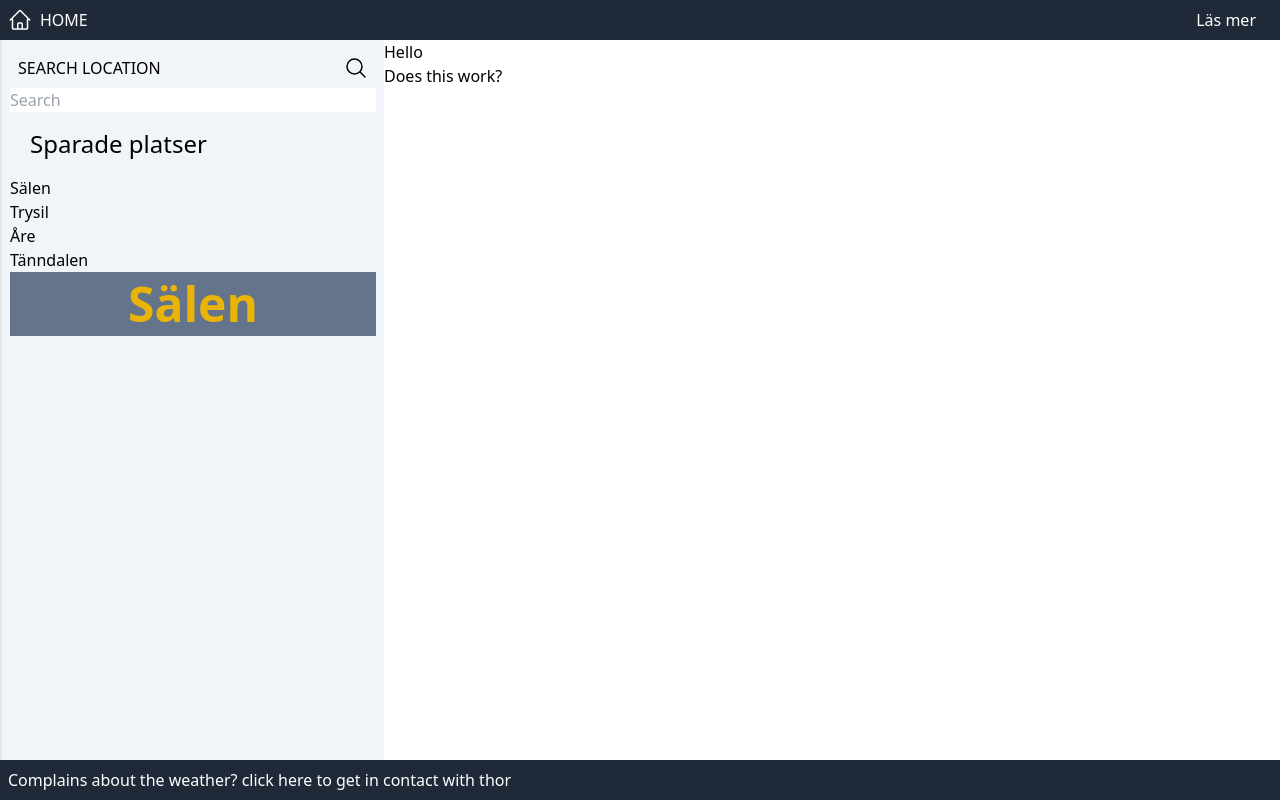
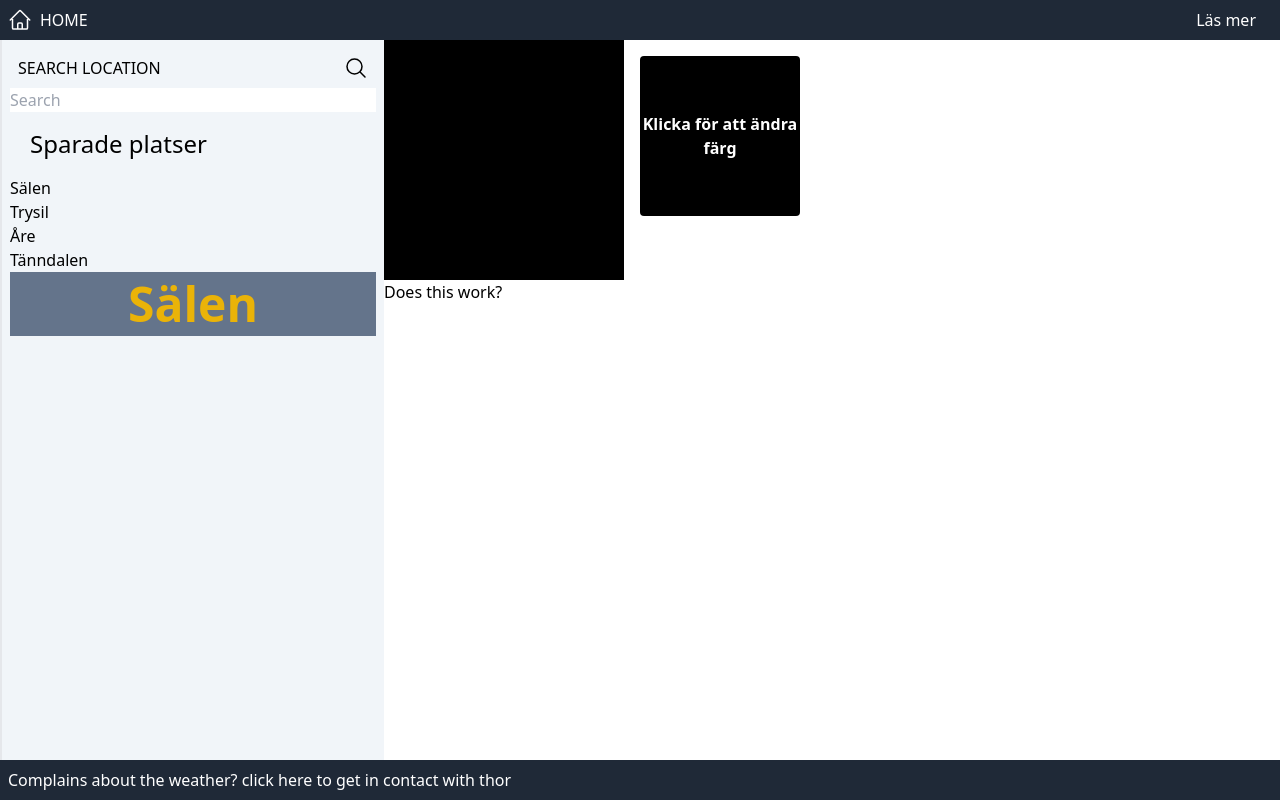
Before and after one commit to Philipbendiksen/WeatherApp, a React (Vite) app: page / in a window 1280 px wide. Built offline with nearby package versions, Linux system fonts and the light colour scheme.

Commit message:
Har iaf fixat statefulla komponenter.....

```diff
--- a/src/AppLayout.tsx
+++ b/src/AppLayout.tsx
@@ -24,6 +24,7 @@ function AppLayout() {
           <Outlet />
           <MainArea />
           <HomePage />
+
         </main>
 
       </div>
--- a/src/Pages/HomePage.tsx
+++ b/src/Pages/HomePage.tsx
@@ -1,12 +1,11 @@
 /* Detta är en del av Main ytan */
-
 
 function HomePage () {
 
 
     return (
 
-        <div> Does this work? </div>
+        <button> Does this work? </button>
     );
 
 }
--- a/src/Pages/LocationPage.tsx
+++ b/src/Pages/LocationPage.tsx
@@ -1,7 +1,9 @@
 /* Detta är en del av Main ytan */
 
 
-function LocationPage({ selectedLocation }: { selectedLocation: string }) {
+function LocationPage({ selectedLocation }: { selectedLocation: string })
+
+{
   return (
     <div className="flex flex-col">
       <p className="bg-slate-500 p-2 flex-1 font-bold text-yellow-500 text-center text-5xl">{selectedLocation}</p>
--- a/src/Pages/Main-area.tsx
+++ b/src/Pages/Main-area.tsx
@@ -1,14 +1,29 @@
 
 /* Detta är en del av main ytan */
 
+import { useState } from 'react';
 
-function MainArea () {
-return (
+function MainArea() {
+  const [boxColor, setBoxColor] = useState('black');
+
+  const changeColor = () => {
+    const newColor = boxColor === 'black' ? 'orange' : 'black';
+    setBoxColor(newColor);
+
+
+  };
+
+  return (
     <div className="flex flex-1 max-w-100%">
-        <h1>Hello</h1>
-
+      <div
+        className="w-60 h-60"
+        style={{ backgroundColor: boxColor }}
+      ></div>
+      <button className="bg-black hover:bg-slate-800 text-white w-40 h-40 m-4 font-bold rounded" onClick={changeColor}>
+        Klicka för att ändra färg
+      </button>
     </div>
-);
+  );
 }
 
 export default MainArea;
--- a/src/main.tsx
+++ b/src/main.tsx
@@ -6,18 +6,18 @@ import {
   createBrowserRouter,
   createRoutesFromElements
 } from "react-router-dom";
-import AppLayout from "./AppLayout";
-import About from "./Pages/About";
-import Complaints from "./Pages/Complaints";
-import HomePage from "./Pages/HomePage";
-import LocationPage from "./Pages/LocationPage";
+import AppLayout from "./AppLayout.tsx";
+import About from "./Pages/About.tsx";
+import Complaints from "./Pages/Complaints.tsx";
+import HomePage from "./Pages/HomePage.tsx";
+import LocationPage from "./Pages/LocationPage.tsx";
 
 
 const router = createBrowserRouter(
   createRoutesFromElements(
     <Route path="/" Component={AppLayout}>
       <Route path="home" Component={HomePage} />
-      <Route path=":name" children={LocationPage} />
+      <Route path=":name" Component={LocationPage} />
       <Route path="about" Component={About} />
       <Route path="complaints" Component={Complaints} />
     </Route>
```
